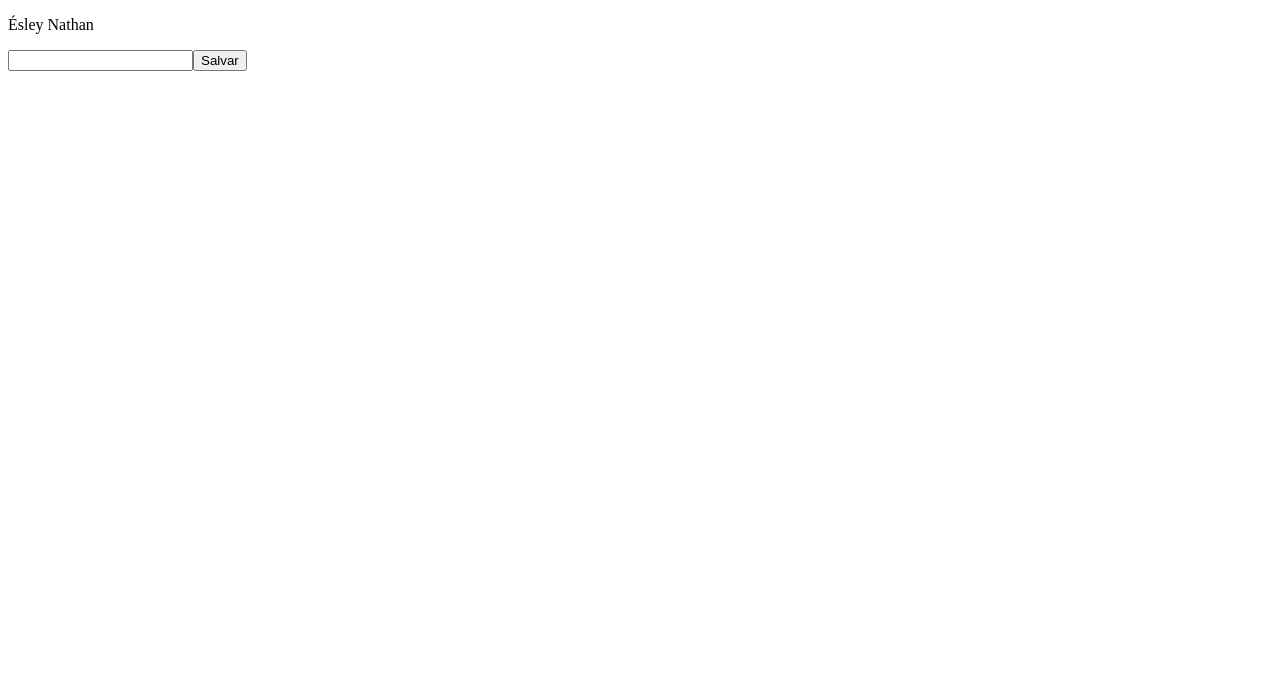
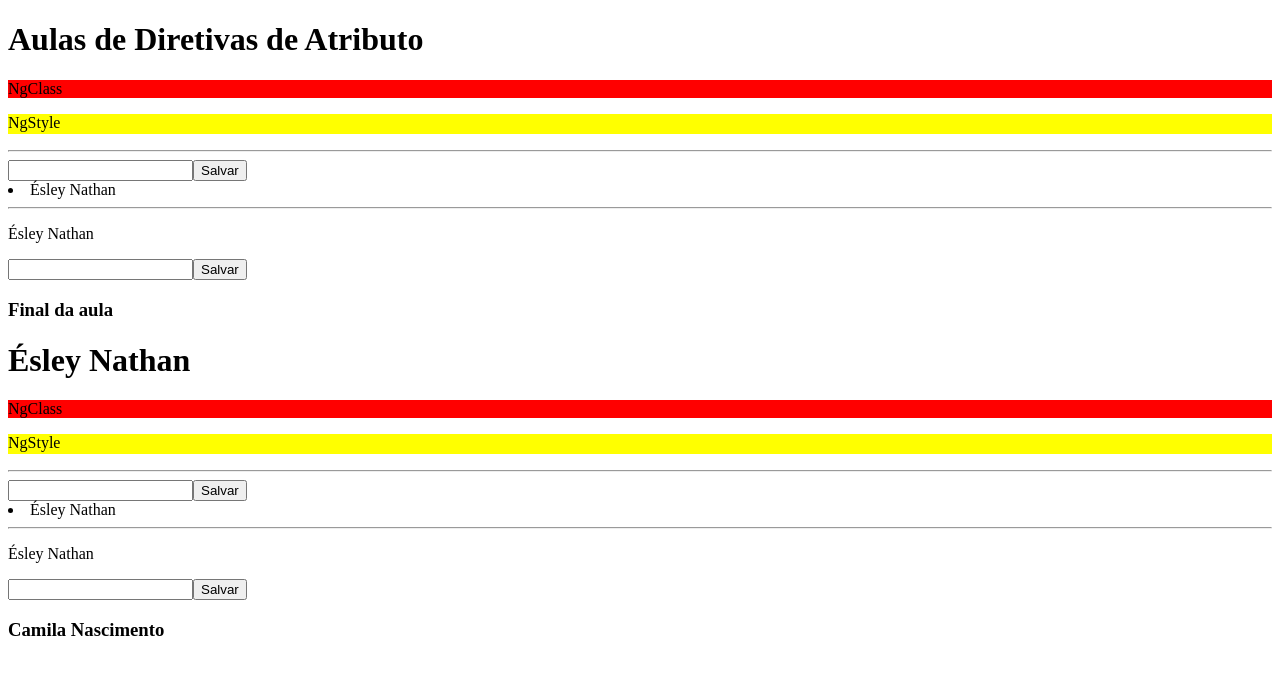
Before and after one commit to Esleynathan/CursoAngular2v15_Typescript_Basico-ao-Avancado, an Angular app in the folder meu-primeiro-projeto/: page / in a window 1280 px wide. Shown: the top 674 px of the page. Built offline with nearby package versions, Linux system fonts and the light colour scheme.

Commit message:
Diretivas de Atributos - ng-content

```diff
--- a/meu-primeiro-projeto/src/app/app.component.ts
+++ b/meu-primeiro-projeto/src/app/app.component.ts
@@ -7,7 +7,15 @@ import { AfterContentChecked, AfterContentInit, AfterViewChecked, AfterViewInit,
     <!-- <app-diretivas-estruturais></app-diretivas-estruturais> -->
 
 
-    <app-diretivas-atributos> </app-diretivas-atributos>
+    <app-diretivas-atributos>
+      <h1>Aulas de Diretivas de Atributo</h1>
+      <h3>Final da aula</h3>
+    </app-diretivas-atributos>
+
+    <app-diretivas-atributos>
+      <h1>Ésley Nathan</h1>
+      <h3>Camila Nascimento</h3>
+    </app-diretivas-atributos>
 
     <router-outlet></router-outlet>
   `,
--- a/meu-primeiro-projeto/src/app/diretivas-atributos/diretivas-atributos.component.html
+++ b/meu-primeiro-projeto/src/app/diretivas-atributos/diretivas-atributos.component.html
@@ -1,4 +1,6 @@
-<!-- <div *ngIf="nome != 'Esley'">
+<ng-content select="h1"> </ng-content>
+
+<div *ngIf="nome != 'Esley'">
     <p [ngClass]="{'active': valor, 'disable': !valor}"> NgClass </p>
     <p [ngStyle]="{'height': heightPx, 'background': backgroundColor}"> NgStyle </p>
 
@@ -9,7 +11,7 @@
 <button (click)="salvar()">Salvar</button>
 
 <li *ngFor="let item of list">{{item.nome}}</li>
-<hr> -->
+<hr>
 
 <ng-template ngFor let-item [ngForOf]="list">
 
@@ -21,3 +23,5 @@
 
 <input [(ngModel)]="nome">
 <button (click)="salvar()">Salvar</button>
+
+<ng-content select="h3"> </ng-content>
```
